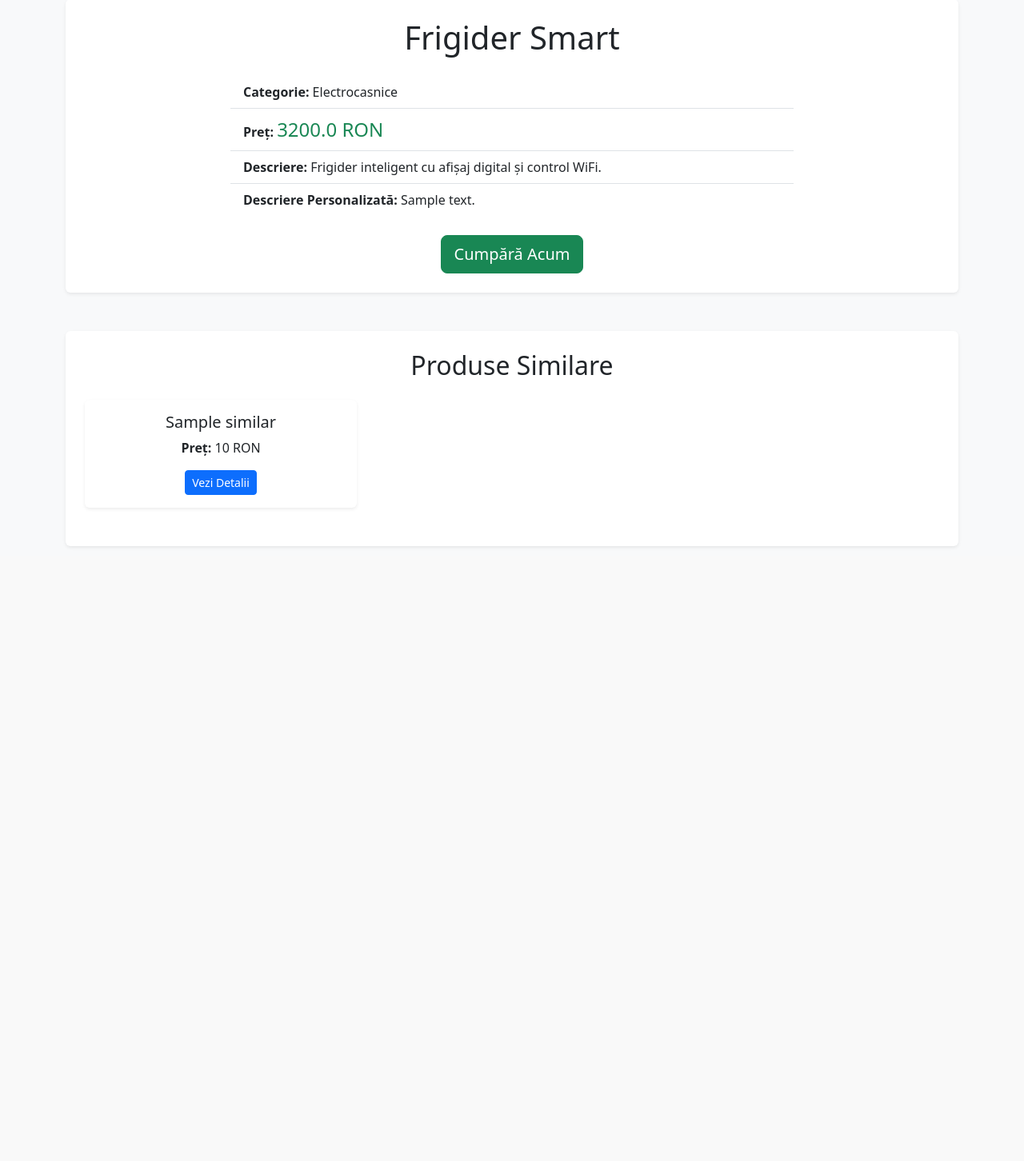
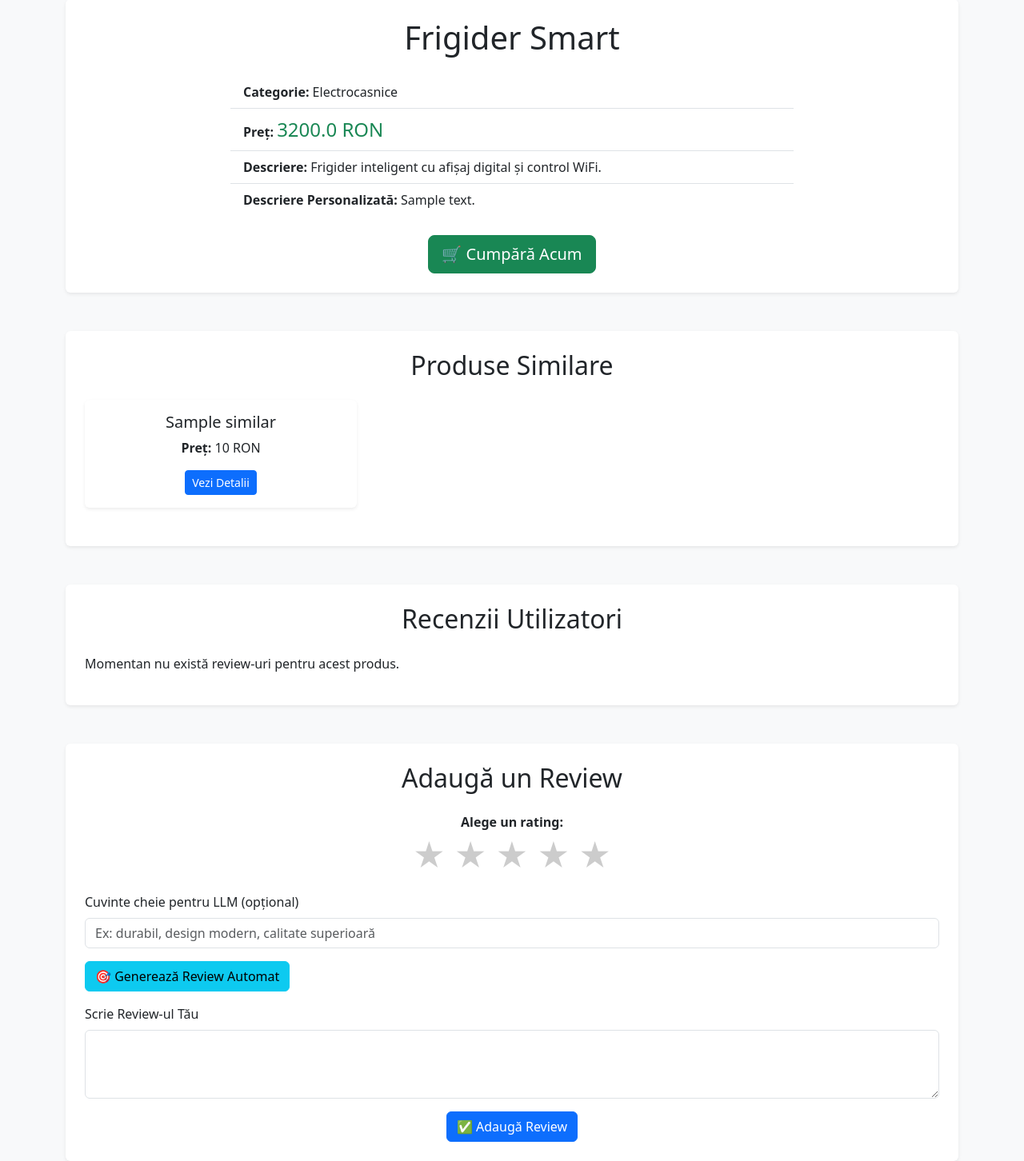
Before and after one commit to lzrwilliam/MarketPlacePlatform-using-LLM, a Flask app: template templates/view_product.html in a window 1280 px wide. Shown: the part 105-1557 px from the top of the page at 80% size. Before the commit the page ends 789 px from the top, so only its background shows below. Run offline with Flask 3, Linux system fonts and the light colour scheme; tables that the repository leaves empty hold one stand-in row (values such as "Sample post"); the template is opened without the code that fills it: values that come from a table or form of the project are taken from there, most other values are stand-ins (such as "Sample title", 1, 10 or a date in 2020).

Commit message:
review added

```diff
--- a/app.py
+++ b/app.py
@@ -1,5 +1,5 @@
 from flask import Flask, render_template, request, redirect, url_for, jsonify, session,flash
-from models import db, Product, UserInteraction, User, PurchaseHistory
+from models import db, Product, UserInteraction, User, PurchaseHistory, Review
 import os
 import google.generativeai as genai
 from dotenv import load_dotenv
@@ -384,6 +384,50 @@ def user_reports():
         }
     return render_template("user_reports.html", user_reports=user_reports)
 
+@app.route('/add_review/<int:product_id>', methods=["POST"])
+@login_required
+def add_review(product_id):
+    """Adaugă un review scris de utilizator sau generat de LLM"""
+    rating = int(request.form.get('rating'))
+    content = request.form.get('content')
+    existing_review = Review.query.filter_by(user_id=session["user_id"], product_id=product_id).first()
+
+    if existing_review:
+        flash("Ai deja un review pentru acest produs!")
+        return redirect(url_for('view_product', product_id=product_id))
+
+    new_review = Review(
+        user_id=session["user_id"],
+        product_id=product_id,
+        rating=rating,
+        content=content
+    )
+    db.session.add(new_review)
+    db.session.commit()
+    flash("Review adăugat cu succes!")
+    return redirect(url_for('view_product', product_id=product_id))
+
+
+@app.route('/generate_review/<int:product_id>', methods=["POST"])
+@login_required
+def generate_review(product_id):
+    """Generează un review folosind LLM"""
+    data = request.get_json()
+    rating = data.get("rating")
+    keywords = data.get("keywords", "").split(',')
+
+    product = Product.query.get(product_id)
+    try:
+        chat_session = model.start_chat(history=[])
+        prompt = (
+            f"Generate a high-quality review for '{product.name}' with a rating of {rating} stars. "
+            f"Include these aspects: {', '.join(keywords)}"
+        )
+        response = chat_session.send_message(prompt)
+        generated_review = response.text.strip()
+        return jsonify({"generated_review": generated_review})
+    except Exception as e:
+        return jsonify({"error": str(e)})
 
 
 
--- a/templates/view_product.html
+++ b/templates/view_product.html
@@ -1,19 +1,7 @@
-<!DOCTYPE html>
-<html lang="ro">
-<head>
-    <meta charset="UTF-8">
-    <meta name="viewport" content="width=device-width, initial-scale=1.0">
-    <title>{{ product.name }}</title>
-    <link rel="stylesheet" href="https://cdn.jsdelivr.net/npm/bootstrap@5.3.0/dist/css/bootstrap.min.css">
-    <script src="https://cdn.jsdelivr.net/npm/bootstrap@5.3.0/dist/js/bootstrap.bundle.min.js"></script>
-</head>
-<body class="bg-light">
-
 {% extends 'base.html' %}
 {% block title %}Detalii Produs{% endblock %}
 
 {% block content %}
-
 <!-- Secțiune principală pentru produs -->
 <div class="container mt-5 p-4 bg-white shadow-sm rounded">
     <h1 class="text-center mb-4">{{ product.name }}</h1>
@@ -27,7 +15,7 @@
             </ul>
             <div class="text-center mt-4">
                 <a href="{{ url_for('purchase_product', product_id=product.id) }}" class="btn btn-success btn-lg">
-                    Cumpără Acum
+                    🛒 Cumpără Acum
                 </a>
             </div>
         </div>
@@ -52,7 +40,144 @@
     </div>
 </div>
 
-<!-- Script pentru monitorizarea timpului petrecut pe pagină -->
+<!-- Secțiune Recenzii -->
+<div class="container mt-5 p-4 bg-white shadow-sm rounded">
+    <h2 class="text-center mb-4">Recenzii Utilizatori</h2>
+    {% if product.reviews %}
+        {% for review in product.reviews %}
+        <div class="card mb-3 border-0 shadow-sm">
+            <div class="card-body">
+                <p>
+                    <strong>⭐ Rating: {{ review.rating }} / 5</strong>
+                </p>
+                <p><em>{{ review.content }}</em></p>
+                <small class="text-muted">Review de: {{ review.user.username }} la {{ review.created_at.strftime('%d %B %Y') }}</small>
+            </div>
+        </div>
+        {% endfor %}
+    {% else %}
+        <p>Momentan nu există review-uri pentru acest produs.</p>
+    {% endif %}
+</div>
+
+<!-- Adăugare Review -->
+<div class="container mt-5 p-4 bg-white shadow-sm rounded">
+    <h2 class="text-center mb-4">Adaugă un Review</h2>
+    <form method="POST" action="{{ url_for('add_review', product_id=product.id) }}">
+
+        <div class="mb-3 text-center">
+            <label for="rating"><strong>Alege un rating:</strong></label>
+            <div class="rating-stars" id="rating-stars">
+                <input type="radio" name="rating" value="5" id="star5">
+                <label for="star5" onclick="setRating(5)">&#9733;</label>
+                <input type="radio" name="rating" value="4" id="star4">
+                <label for="star4" onclick="setRating(4)">&#9733;</label>
+                <input type="radio" name="rating" value="3" id="star3">
+                <label for="star3" onclick="setRating(3)">&#9733;</label>
+                <input type="radio" name="rating" value="2" id="star2">
+                <label for="star2" onclick="setRating(2)">&#9733;</label>
+                <input type="radio" name="rating" value="1" id="star1">
+                <label for="star1" onclick="setRating(1)">&#9733;</label>
+            </div>
+        </div>
+
+        <!-- Cuvinte Cheie pentru Generarea Review-ului -->
+        <div class="mb-3">
+            <label for="keywords" class="form-label">Cuvinte cheie pentru LLM (opțional)</label>
+            <input type="text" class="form-control" name="keywords" id="keywords" placeholder="Ex: durabil, design modern, calitate superioară">
+        </div>
+
+        <!-- Generare Review Automat cu LLM -->
+        <button type="button" class="btn btn-info mb-3" onclick="generateReview()">🎯 Generează Review Automat</button>
+
+        <!-- Textarea pentru Review -->
+        <div class="mb-3">
+            <label for="content" class="form-label">Scrie Review-ul Tău</label>
+            <textarea class="form-control" name="content" id="content" rows="3" required></textarea>
+        </div>
+
+        <!-- Buton de Adăugare Review -->
+        <div class="text-center">
+            <button type="submit" class="btn btn-primary">✅ Adaugă Review</button>
+        </div>
+    </form>
+</div>
+<style>
+    .rating-stars {
+        direction: ltr;
+        display: flex;
+        justify-content: center;
+        font-size: 2.5rem;
+        gap: 10px;
+    }
+
+    .rating-stars input {
+        display: none;
+    }
+
+    .rating-stars label {
+        cursor: pointer;
+        color: #ccc; /* Gri implicit */
+        transition: color 0.3s ease;
+    }
+
+    /* Hover - doar la hover */
+    .rating-stars label:hover,
+    .rating-stars label:hover ~ label {
+        color: gold;
+    }
+
+    /* Selectat - doar când se alege ratingul */
+    .rating-stars input:checked + label,
+    .rating-stars input:checked + label ~ label {
+        color: gold;
+    }
+    </style>
+<script>
+    async function generateReview() {
+        const keywords = document.getElementById('keywords').value;
+        const rating = document.querySelector('input[name="rating"]:checked')?.value;
+
+        if (!rating) {
+            alert("Selectează un rating înainte de a genera review-ul!");
+            return;
+        }
+
+        try {
+            const response = await fetch("{{ url_for('generate_review', product_id=product.id) }}", {
+                method: "POST",
+                headers: {
+                    "Content-Type": "application/json"
+                },
+                body: JSON.stringify({ rating: rating, keywords: keywords })
+            });
+
+            const data = await response.json();
+            if (data.generated_review) {
+                document.getElementById('content').value = data.generated_review;
+            } else {
+                alert("A apărut o eroare la generarea review-ului.");
+            }
+        } catch (error) {
+            alert("Eroare la generarea review-ului.");
+            console.error(error);
+        }
+    }
+
+    function setRating(rating) {
+    const stars = document.querySelectorAll('.rating-stars label');
+    stars.forEach((star, index) => {
+        if (index < rating) {
+            star.style.color = 'gold';
+        } else {
+            star.style.color = '#ccc';
+        }
+    });
+    document.getElementById('star' + rating).checked = true;
+}
+</script>
+
+<!-- Script pentru Monitorizarea Timpului Petrecut pe Pagină -->
 <script>
     var startTime = new Date().getTime();
 
@@ -73,7 +198,5 @@
         }
     });
 </script>
-
 {% endblock %}
 </body>
-</html>
```
Also changed, not shown: models.py (+13 -0 lines), database.db.
